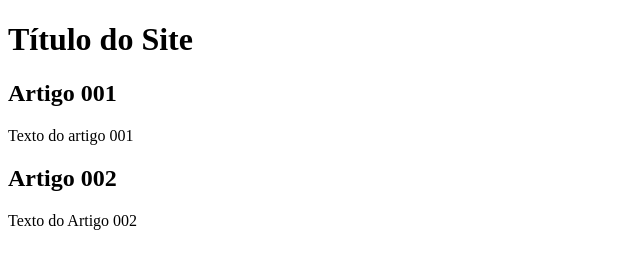
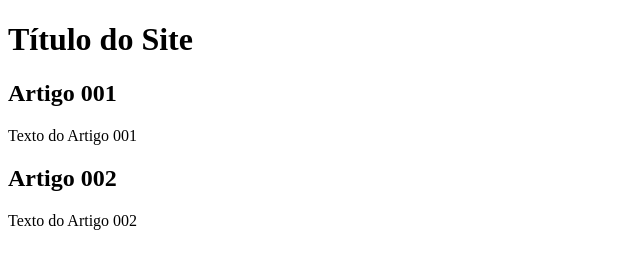
Before and after one commit to tonyakg/projeto_site, a plain HTML site: page index.html in a window 1280 px wide. Shown: the full height of the page, 0-640 px from the left. Drawn offline with Linux system fonts and the light colour scheme.

Commit message:
Update index.html
Descrição da alteração.

```diff
--- a/index.html
+++ b/index.html
@@ -12,7 +12,7 @@
     </header>
     <article>
       <h2>Artigo 001</h2>
-      <p>Texto do artigo 001</p>
+      <p>Texto do Artigo 001</p>
     </article>
     <article>
       <h2>Artigo 002 </h2>
```
